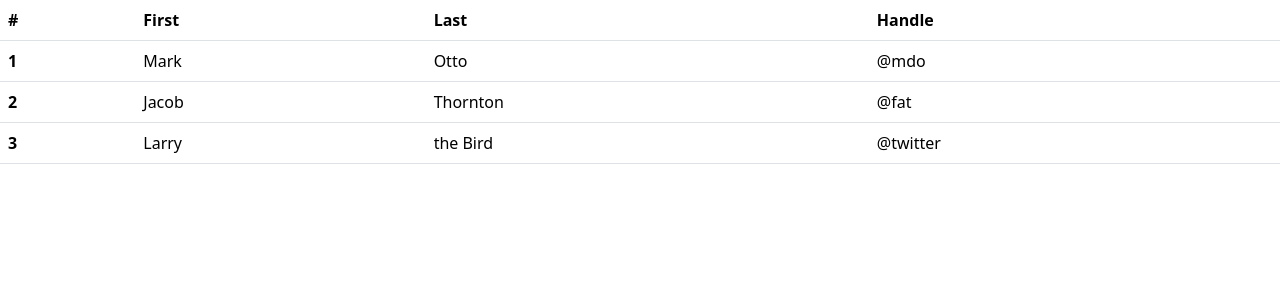
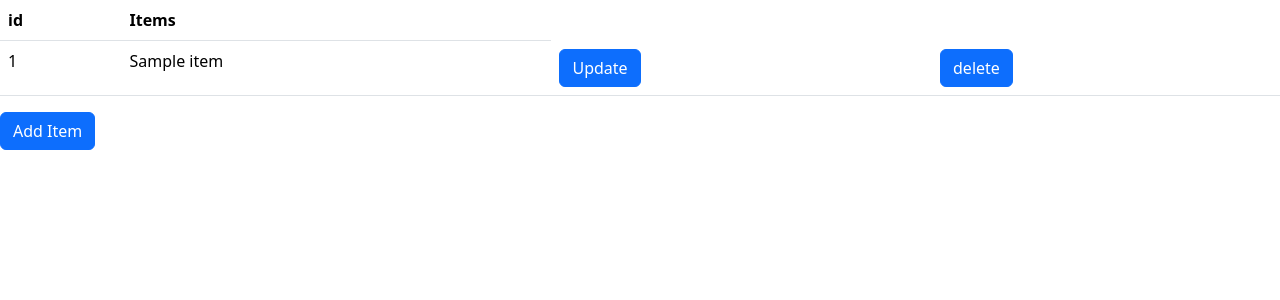
Before and after one commit to jitendrapitchuka/spring_boot_projects, a Spring app: template todolist/src/main/resources/templates/alltodos.html in a window 1280 px wide. Shown: the top 300 px of the page. Run offline with Thymeleaf, Linux system fonts and the light colour scheme; the template is opened without the code that fills it: most values are stand-ins (such as "Sample title", 1, 10 or a date in 2020); data that the repository does not hold is empty.

Commit message:
crud completed

```diff
--- a/todolist/src/main/resources/templates/alltodos.html
+++ b/todolist/src/main/resources/templates/alltodos.html
@@ -10,33 +10,36 @@
 <table class="table">
   <thead class="thead-dark">
     <tr>
-      <th scope="col">#</th>
-      <th scope="col">First</th>
-      <th scope="col">Last</th>
-      <th scope="col">Handle</th>
+
+      <th scope="col">id</th>
+      <th scope="col">Items</th>
     </tr>
   </thead>
   <tbody>
-    <tr>
-      <th scope="row">1</th>
-      <td>Mark</td>
-      <td>Otto</td>
-      <td>@mdo</td>
+    <tr th:each="tempList : ${alltodolist}">
+
+				<td th:text="${tempList.id}" />
+				<td th:text="${tempList.item}" />
+			<td>	<form action="#" th:action="@{/update}" method="POST">
+
+						 <input type="hidden" name="id" th:value="${tempList.id}" />
+						<button type="submit" class="btn btn-primary">Update</button>
+											</form></td>
+
+											<td>	<form action="#" th:action="@{/delete}" method="POST">
+
+						 <input type="hidden" name="id" th:value="${tempList.id}" />
+						<button type="submit" class="btn btn-primary">delete</button>
+											</form></td>
+
     </tr>
-    <tr>
-      <th scope="row">2</th>
-      <td>Jacob</td>
-      <td>Thornton</td>
-      <td>@fat</td>
-    </tr>
-    <tr>
-      <th scope="row">3</th>
-      <td>Larry</td>
-      <td>the Bird</td>
-      <td>@twitter</td>
-    </tr>
+
   </tbody>
 </table>
+<a th:href="@{/add}"
+		class="btn btn-primary">
+		Add Item
+	</a>
 
 <script src="https://cdn.jsdelivr.net/npm/@popperjs/core@2.11.6/dist/umd/popper.min.js" integrity="sha384-oBqDVmMz9ATKxIep9tiCxS/Z9fNfEXiDAYTujMAeBAsjFuCZSmKbSSUnQlmh/jp3" crossorigin="anonymous"></script>
 <script src="https://cdn.jsdelivr.net/npm/bootstrap@5.3.0-alpha1/dist/js/bootstrap.min.js" integrity="sha384-mQ93GR66B00ZXjt0YO5KlohRA5SY2XofN4zfuZxLkoj1gXtW8ANNCe9d5Y3eG5eD" crossorigin="anonymous"></script>
```
Also changed, not shown: todolist/src/main/java/com/jitendra/todolist/controller/ToDoController.java (+41 -6 lines), todolist/src/main/java/com/jitendra/todolist/entity/ToDoentity.java (+7 -2 lines), todolist/src/main/resources/templates/updateForm.html (added, +26 -0 lines).
